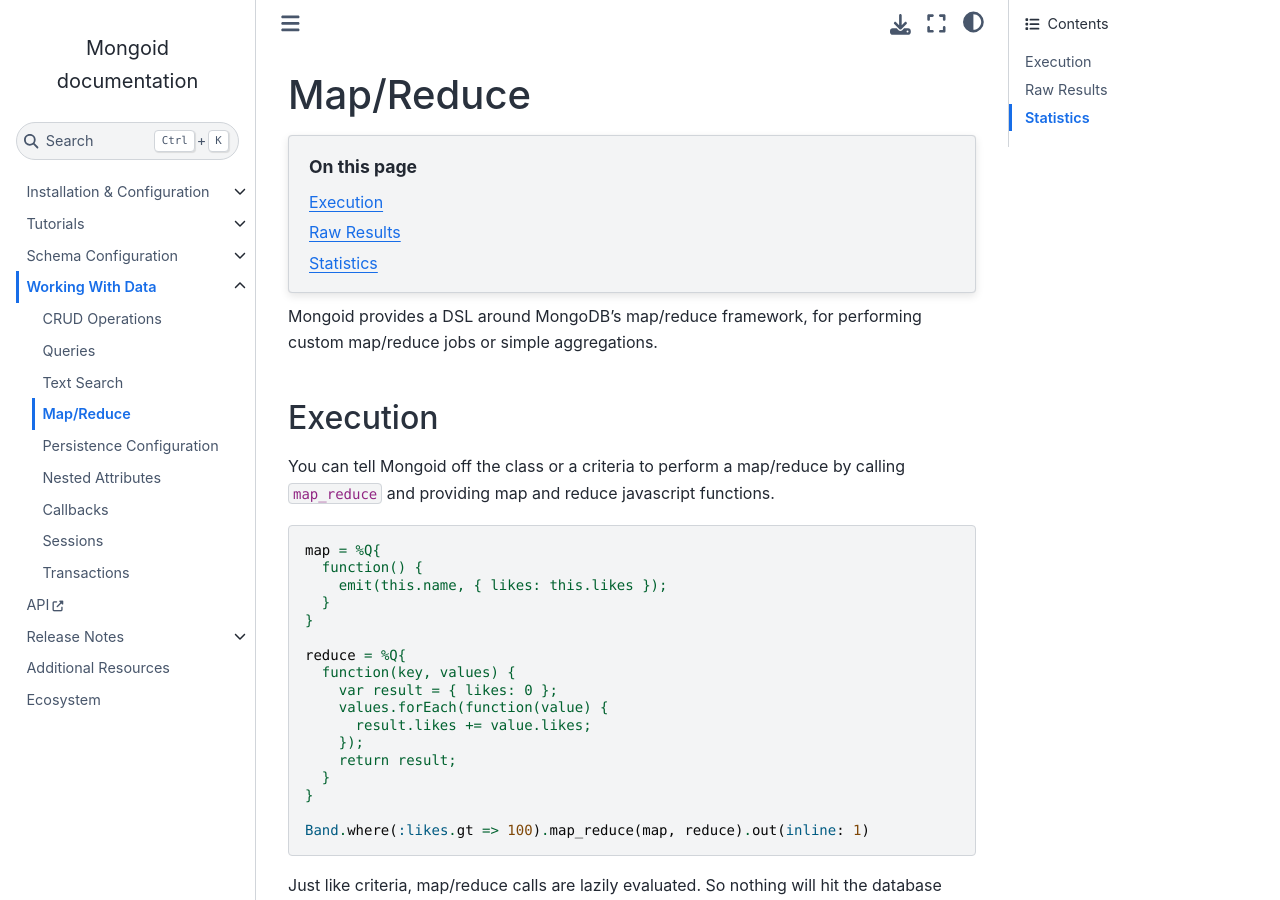
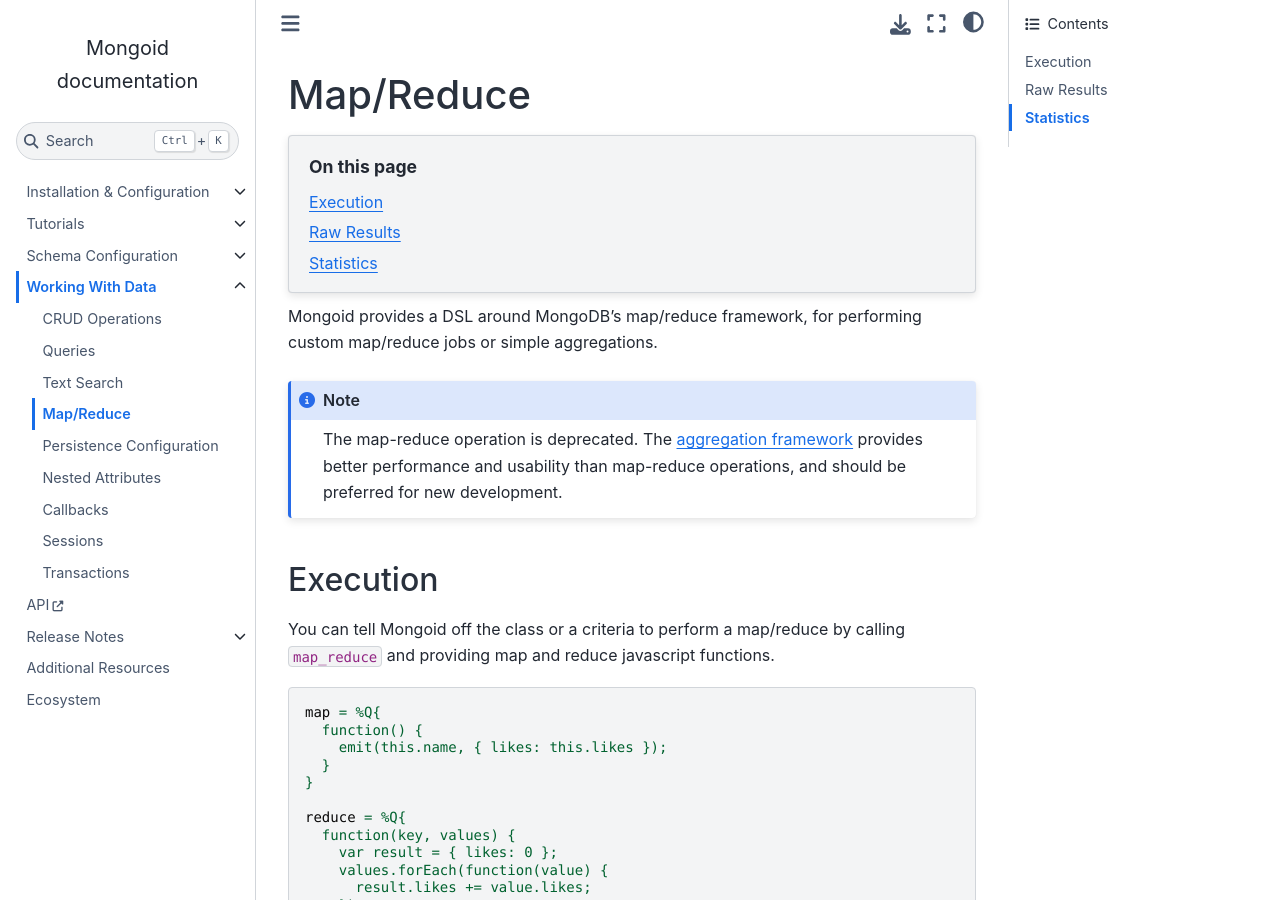
Before and after one commit to i80and/docs-mongoid, a Sphinx documentation site: the page built from docs/reference/map-reduce.txt, in a window 1280 px wide and 900 px high. Built offline with Sphinx 7.4.7 and the Sphinx Book theme 1.1.4, drawn with Linux system fonts in a browser that asks for light colours.

Commit message:
MONGOID-5358 Indicate Map/Reduce is deprecated (#5304)
Co-authored-by: Oleg Pudeyev <code@olegp.name>

```diff
--- a/docs/reference/map-reduce.txt
+++ b/docs/reference/map-reduce.txt
@@ -15,6 +15,13 @@ Map/Reduce
 
 Mongoid provides a DSL around MongoDB's map/reduce framework, for performing
 custom map/reduce jobs or simple aggregations.
+
+.. note::
+
+  The map-reduce operation is deprecated.
+  The :ref:`aggregation framework <aggregation-pipeline>` provides better
+  performance and usability than map-reduce operations, and should be
+  preferred for new development.
 
 Execution
 ---------
```
